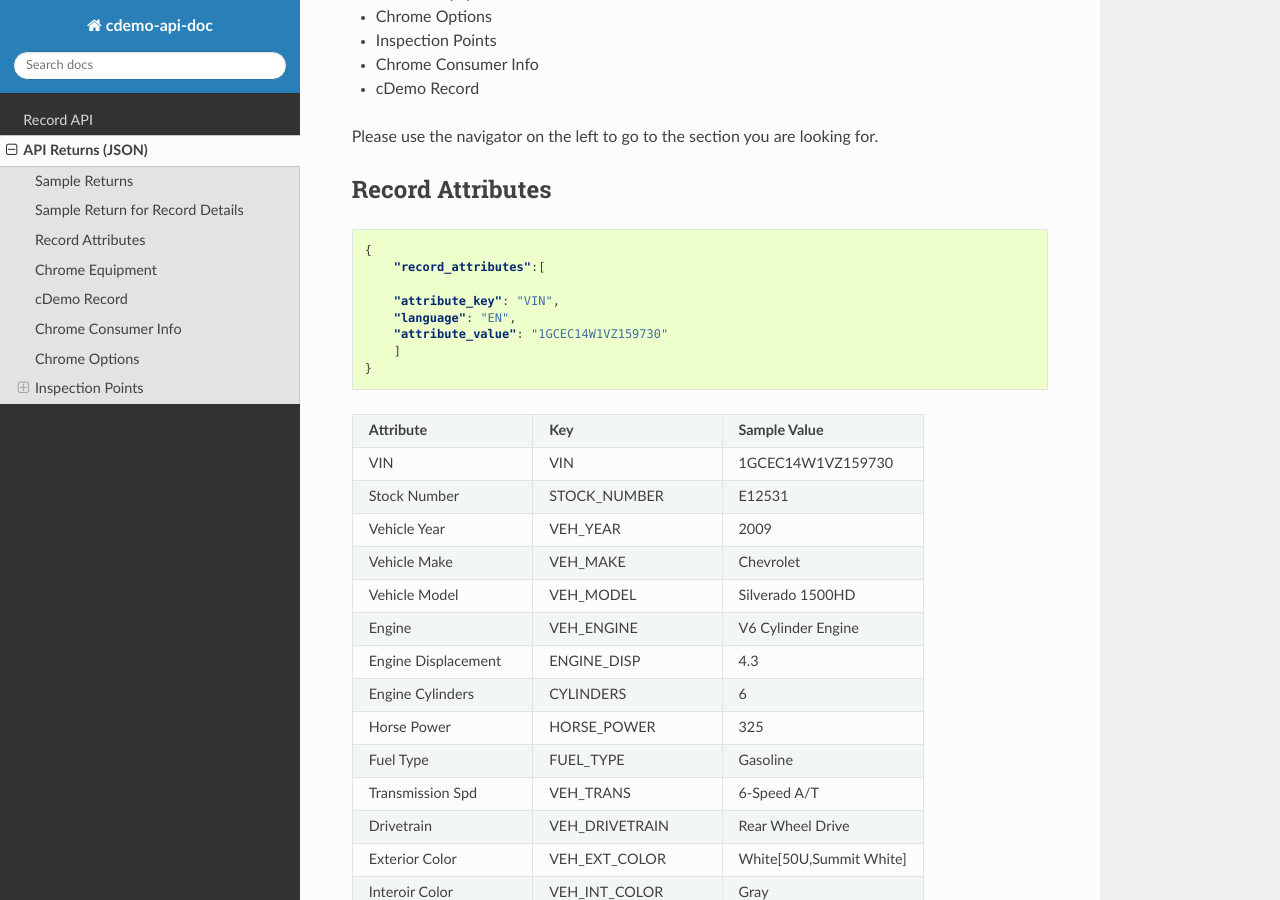
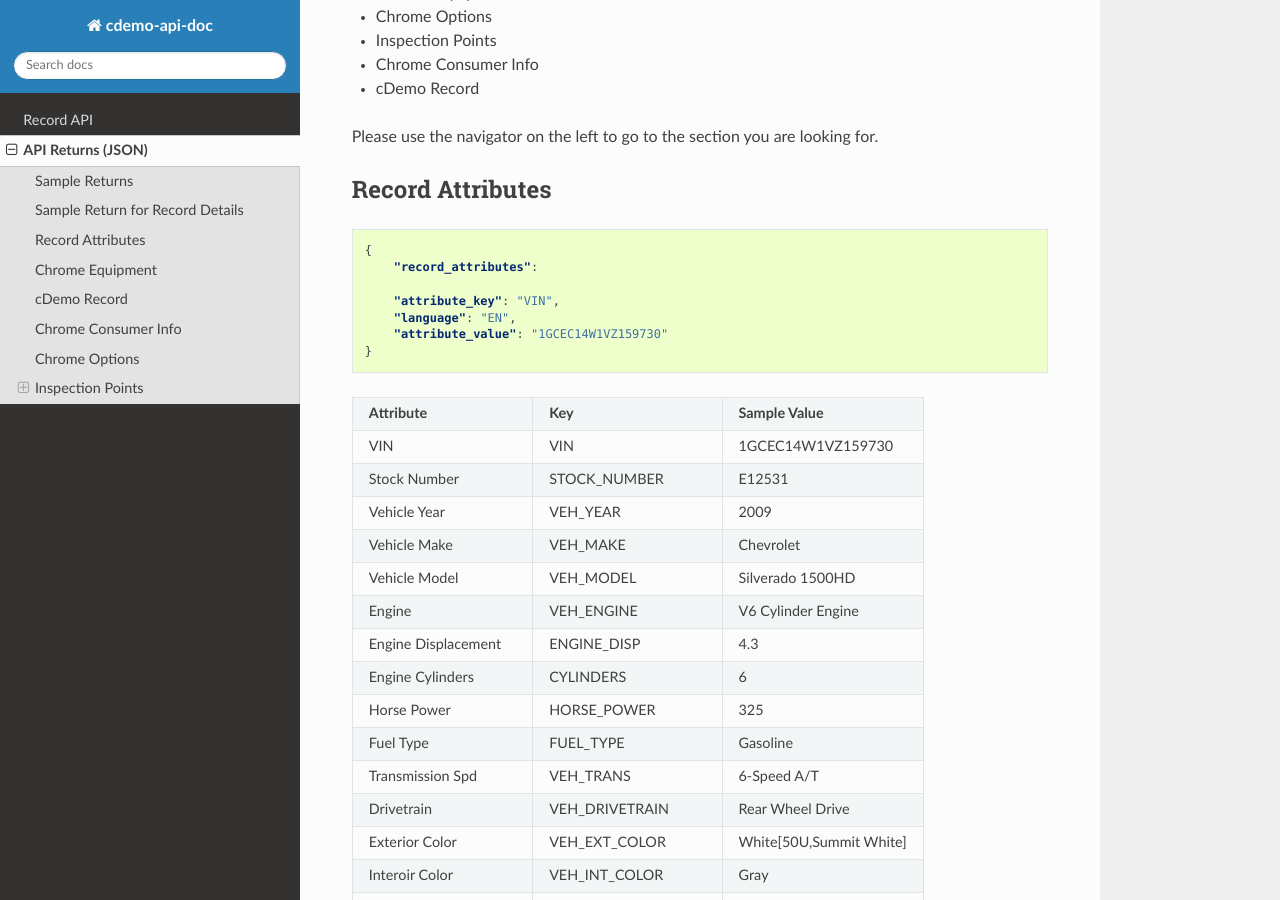
Before and after one commit to cdemomobilesolutions/apidoc, a Sphinx documentation site: the page built from source/api_returns.rst, in a window 1280 px wide and 900 px high, scrolled down 602 px. Built offline with Sphinx 7.4.7 and the Read the Docs theme 2.0.0, drawn with Linux system fonts in a browser that asks for light colours.

```diff
--- a/source/api_returns.rst
+++ b/source/api_returns.rst
@@ -38,12 +38,11 @@
 .. code-block:: json
 
     {
-        "record_attributes":[
+        "record_attributes":
 
         "attribute_key": "VIN",
         "language": "EN",
         "attribute_value": "1GCEC14W1VZ159730"
-        ]
     }
 
 
```
